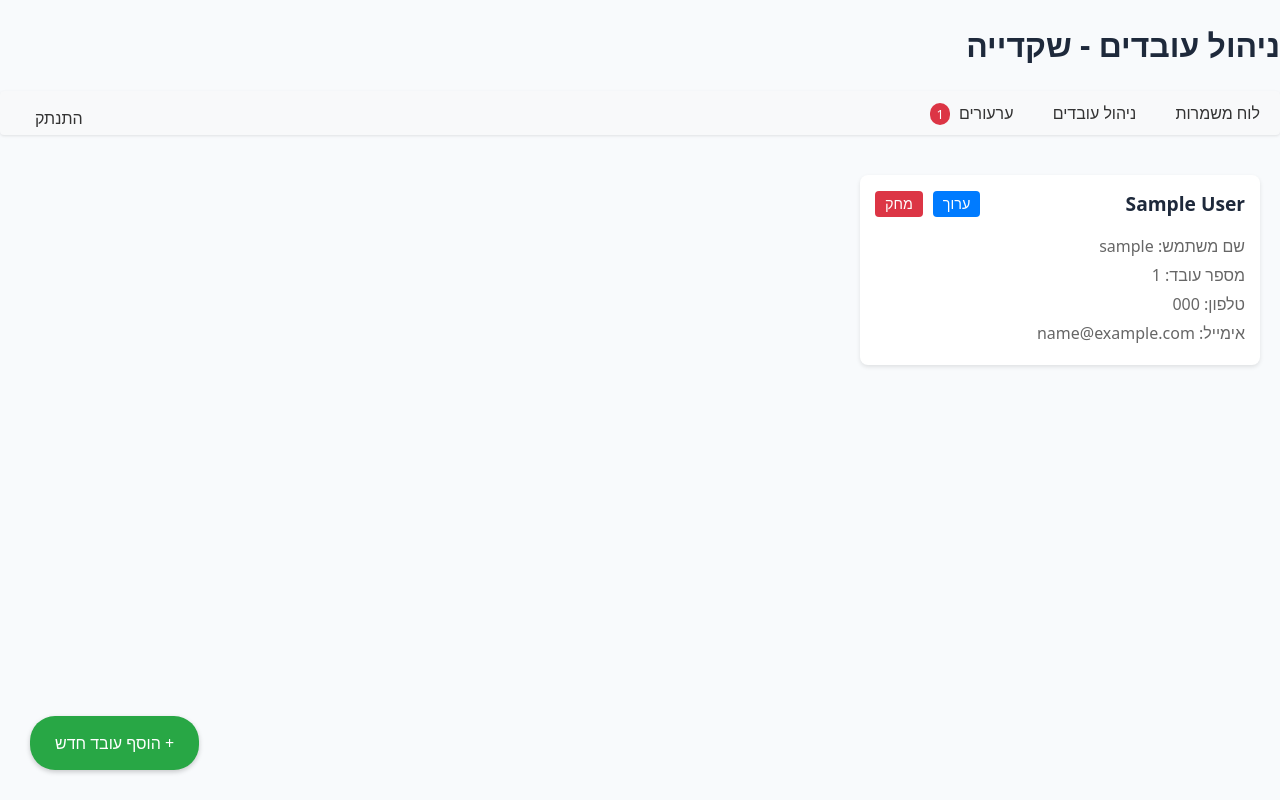
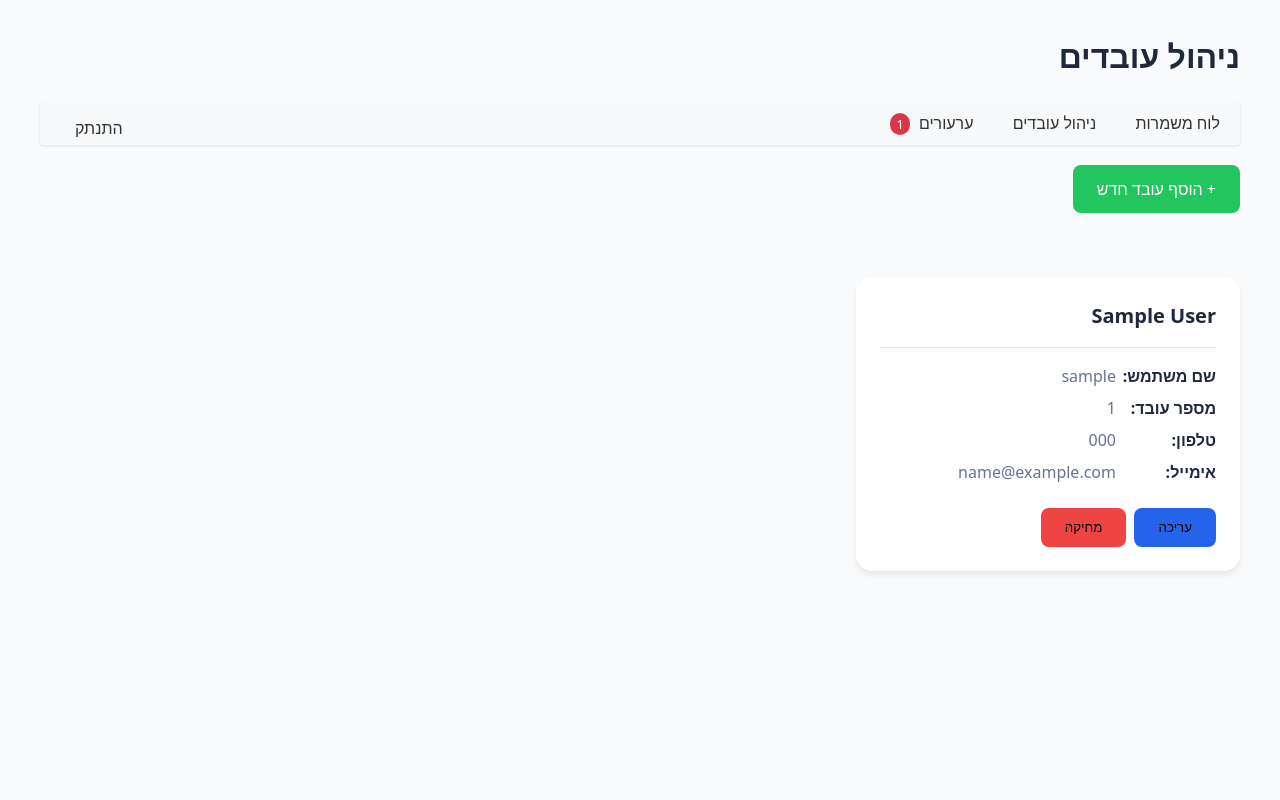
Before and after one commit to DumanZurael/system, a Flask app: template templates/employees.html in a window 1280 px wide. Run offline with Flask 3, Linux system fonts and the light colour scheme; the template is opened without the code that fills it: most values are stand-ins (such as "Sample title", 1, 10 or a date in 2020).

Commit message:
shkedia V2

```diff
--- a/templates/employees.html
+++ b/templates/employees.html
@@ -5,109 +5,145 @@
     <title>ניהול עובדים - שקדייה</title>
     {% include 'admin_base.html' %}
     <style>
+        .employees-container {
+            max-width: 1200px;
+            margin: 2rem auto;
+            padding: 0 1rem;
+        }
+
         .employees-grid {
             display: grid;
             grid-template-columns: repeat(auto-fill, minmax(300px, 1fr));
-            gap: 20px;
-            padding: 20px;
+            gap: 1.5rem;
+            margin-top: 2rem;
         }
 
         .employee-card {
-            background-color: white;
-            border-radius: 8px;
-            padding: 15px;
-            box-shadow: 0 2px 4px rgba(0,0,0,0.1);
+            background-color: var(--card-background);
+            border-radius: 1rem;
+            padding: 1.5rem;
+            box-shadow: 0 4px 6px -1px rgba(0,0,0,0.1);
+            transition: transform 0.2s ease;
+        }
+
+        .employee-card:hover {
+            transform: translateY(-4px);
         }
 
         .employee-header {
             display: flex;
             justify-content: space-between;
             align-items: center;
-            margin-bottom: 15px;
+            margin-bottom: 1rem;
+            padding-bottom: 1rem;
+            border-bottom: 1px solid #e2e8f0;
         }
 
         .employee-name {
-            font-size: 1.2em;
-            font-weight: bold;
+            font-size: 1.25rem;
+            font-weight: 600;
+            color: var(--text-primary);
+        }
+
+        .employee-details {
+            margin-bottom: 1.5rem;
+        }
+
+        .employee-detail {
+            display: flex;
+            margin-bottom: 0.5rem;
+            color: var(--text-secondary);
+        }
+
+        .employee-detail strong {
+            min-width: 100px;
+            color: var(--text-primary);
         }
 
         .employee-actions {
             display: flex;
-            gap: 10px;
-        }
-
-        .employee-info {
-            margin: 5px 0;
-            color: #666;
+            gap: 0.5rem;
         }
 
         .add-employee-btn {
-            position: fixed;
-            bottom: 30px;
-            left: 30px;
-            background-color: #28a745;
+            display: inline-block;
+            padding: 0.75rem 1.5rem;
+            background-color: var(--success-color);
             color: white;
-            padding: 15px 25px;
-            border-radius: 25px;
             text-decoration: none;
-            box-shadow: 0 2px 5px rgba(0,0,0,0.2);
+            border-radius: 0.5rem;
+            margin-bottom: 2rem;
+            transition: all 0.2s ease;
         }
 
         .add-employee-btn:hover {
-            background-color: #218838;
+            transform: translateY(-2px);
+            box-shadow: 0 4px 6px -1px rgba(0,0,0,0.1);
         }
 
-        .edit-btn, .delete-btn {
-            padding: 5px 10px;
-            border: none;
-            border-radius: 4px;
-            cursor: pointer;
-            font-size: 0.9em;
+        .btn-edit {
+            background-color: var(--primary-color);
         }
 
-        .edit-btn {
-            background-color: #007bff;
-            color: white;
-        }
-
-        .delete-btn {
-            background-color: #dc3545;
-            color: white;
+        .btn-delete {
+            background-color: var(--danger-color);
         }
     </style>
 </head>
 <body>
     <div class="container">
-        <h1>ניהול עובדים - שקדייה</h1>
+        <div class="employees-container">
+            <h1>ניהול עובדים</h1>
 
-        {% include 'admin_nav.html' %}
+            {% include 'admin_nav.html' %}
 
-        <div class="content-wrapper">
+            <a href="{{ url_for('add_employee') }}" class="add-employee-btn">+ הוסף עובד חדש</a>
+
             <div class="employees-grid">
-                {% for employee in employees %}
-                    <div class="employee-card">
-                        <div class="employee-header">
-                            <div class="employee-name">{{ employee.first_name }} {{ employee.last_name }}</div>
+                {% for username, user in system.users.items() %}
+                    {% if not user.is_admin %}
+                        <div class="employee-card fade-in">
+                            <div class="employee-header">
+                                <span class="employee-name">{{ user.first_name }} {{ user.last_name }}</span>
+                            </div>
+
+                            <div class="employee-details">
+                                <div class="employee-detail">
+                                    <strong>שם משתמש:</strong>
+                                    <span>{{ username }}</span>
+                                </div>
+                                {% if user.employee_number %}
+                                <div class="employee-detail">
+                                    <strong>מספר עובד:</strong>
+                                    <span>{{ user.employee_number }}</span>
+                                </div>
+                                {% endif %}
+                                {% if user.phone %}
+                                <div class="employee-detail">
+                                    <strong>טלפון:</strong>
+                                    <span>{{ user.phone }}</span>
+                                </div>
+                                {% endif %}
+                                {% if user.email %}
+                                <div class="employee-detail">
+                                    <strong>אימייל:</strong>
+                                    <span>{{ user.email }}</span>
+                                </div>
+                                {% endif %}
+                            </div>
+
                             <div class="employee-actions">
-                                <button class="edit-btn" onclick="editEmployee('{{ employee.username }}')">ערוך</button>
-                                <button class="delete-btn" onclick="deleteEmployee('{{ employee.username }}')">מחק</button>
+                                <button class="btn btn-edit" onclick="editEmployee('{{ username }}')">
+                                    עריכה
+                                </button>
+                                <button class="btn btn-delete" onclick="deleteEmployee('{{ username }}')">
+                                    מחיקה
+                                </button>
                             </div>
                         </div>
-                        <div class="employee-info">שם משתמש: {{ employee.username }}</div>
-                        {% if employee.employee_number %}
-                            <div class="employee-info">מספר עובד: {{ employee.employee_number }}</div>
-                        {% endif %}
-                        {% if employee.phone %}
-                            <div class="employee-info">טלפון: {{ employee.phone }}</div>
-                        {% endif %}
-                        {% if employee.email %}
-                            <div class="employee-info">אימייל: {{ employee.email }}</div>
-                        {% endif %}
-                    </div>
+                    {% endif %}
                 {% endfor %}
             </div>
-
-            <a href="{{ url_for('add_employee') }}" class="add-employee-btn">+ הוסף עובד חדש</a>
         </div>
     </div>
 
```
Also changed, not shown: shift_management_system.py (+86 -40 lines), web_app.py (+67 -39 lines).
